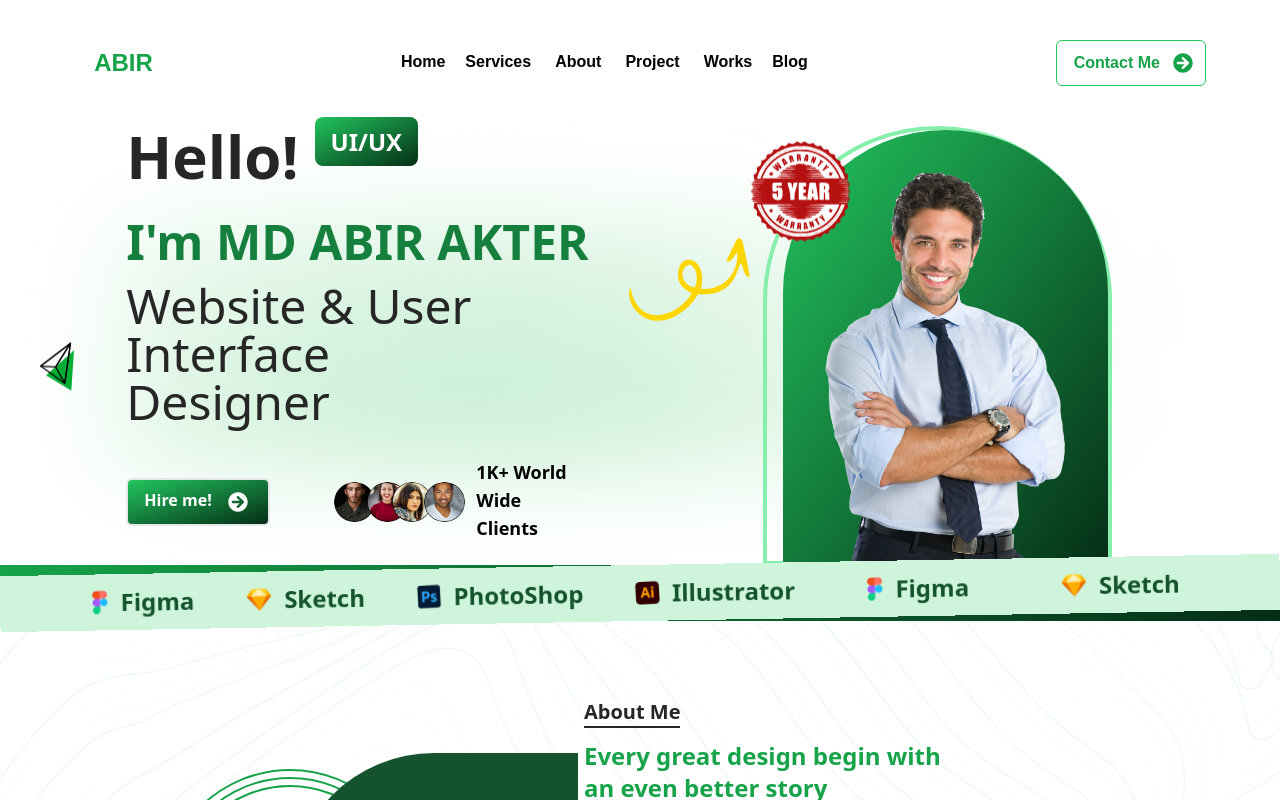
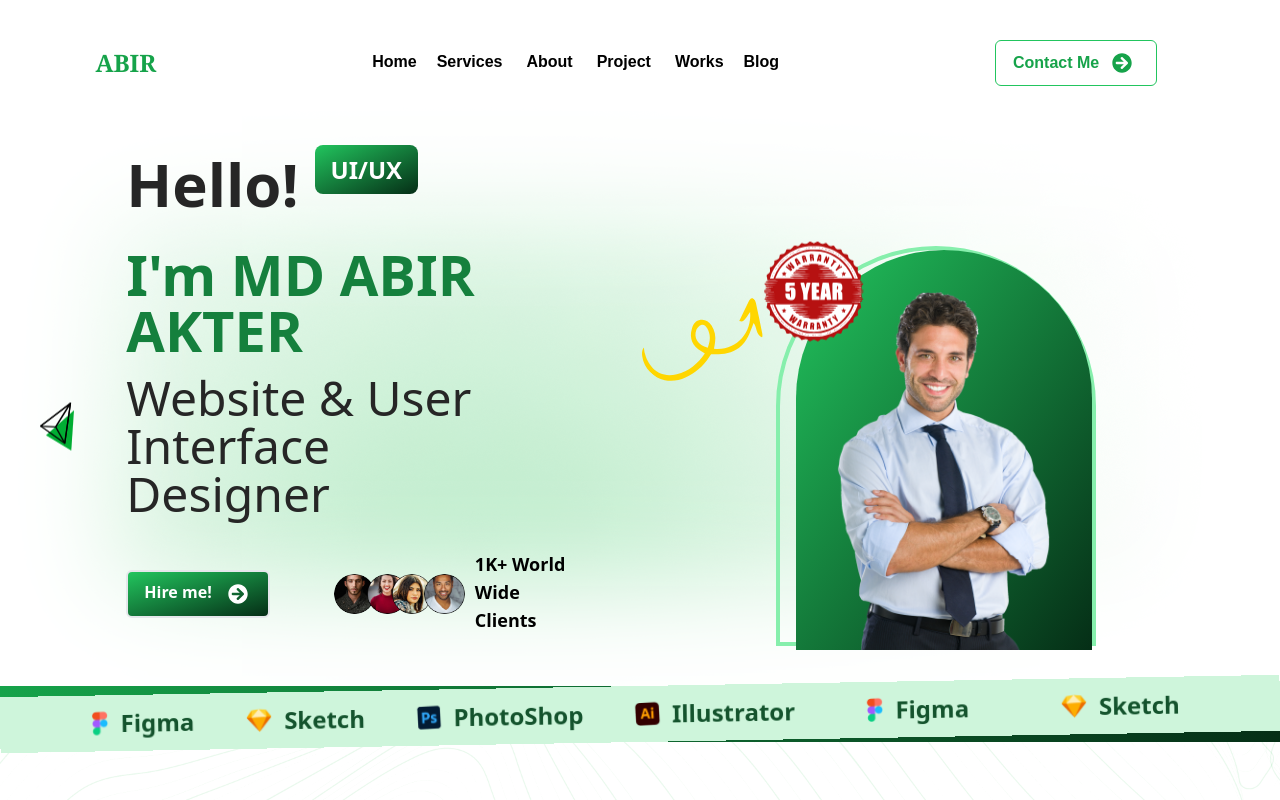
Before and after one commit to TamimMahmudBD/uiuxproject, a React (Create React App) app: page / in a window 1280 px wide. Shown: the top 800 px of the page. Built offline with nearby package versions, Linux system fonts and the light colour scheme.

Commit message:
add new section in home page

```diff
--- a/public/index.html
+++ b/public/index.html
@@ -11,7 +11,8 @@
 
   <link rel="manifest" href="%PUBLIC_URL%/manifest.json" />
 
-  <title>React App</title>
+  <title>ABIR - Website UI UX
+    Designer</title>
 </head>
 
 <body>
--- a/src/Components/AboutSec.jsx
+++ b/src/Components/AboutSec.jsx
@@ -22,8 +22,8 @@ const AboutSec = () => {
             flex
             items-center
             justify-center
-            mm:pt-16
-            mm:pb-24
+            mm:pt-0
+            mm:pb-4
             md:pl-5
             lg:-mt-14
 
--- a/src/Components/Card.jsx
+++ b/src/Components/Card.jsx
@@ -8,13 +8,14 @@ const Card = () => {
         md:flex-row
         items-center
         justify-center
+        lg:px-7
         xl:px-28 '>
             <div className='
             flex
 
             items-center
             justify-center
-            text-center
+            text-left
             bg-gradient-to-br
             from-green-500
             to-green-950
@@ -28,7 +29,7 @@ const Card = () => {
             md:h-32
             '>
                 <h1 className=' text-5xl md:text-4xl font-bold lg:text-5xl mx-2 md:ml-01'>20</h1>
-                <h3 className=' text-2xl md:text-xl md:mr-01'>Co-Agent</h3>
+                <h3 className=' text-2xl md:text-xl md:mr-01 text-left'>Co-Agent</h3>
             </div>
             <div className='
             flex
@@ -50,7 +51,7 @@ const Card = () => {
             md:h-32
             '>
                 <h1 className='text-5xl font-bold lg:text-5xl md:text-4xl mx-2 md:ml-01'>356</h1>
-                <h3 className='text-2xl md:text-xl md:mr-01'>Digital <br /> Product</h3>
+                <h3 className='text-2xl md:text-xl md:mr-01 text-left'>Digital <br /> Product</h3>
             </div>
             <div className='
             flex
@@ -73,7 +74,7 @@ const Card = () => {
 
             '>
                 <h1 className='text-5xl font-bold lg:text-5xl md:text-4xl mx-2 md:ml-01'>2K</h1>
-                <h3 className='text-2xl md:text-xl md:mr-01'>Total <br /> Product</h3>
+                <h3 className='text-2xl md:text-xl md:mr-01 text-left'>Total <br /> Product</h3>
             </div>
             <div className='
             flex
@@ -93,7 +94,7 @@ const Card = () => {
             md:h-32
             '>
                 <h1 className='text-5xl font-bold lg:text-5xl md:text-4xl mx-2 md:ml-01'>1.1K</h1>
-                <h3 className='text-2xl md:text-xl md:mr-01'>Our Happy <br /> Claint</h3>
+                <h3 className='text-2xl md:text-xl md:mr-01 text-left'>Our Happy <br /> Claint</h3>
             </div>
 
         </div>
--- a/src/Components/Header.jsx
+++ b/src/Components/Header.jsx
@@ -9,35 +9,49 @@ const Header = () => {
     <div className='
     mm:flex
     mm:justify-between
+    mm:items-center
     sm:flex-col
     md:flex-row
     md:items-center
     font-semibold
     md:justify-center
-    mm:mx-5
-    mm:mr-2
-    mm:mt-5
+    mm:pt-5
+
     sm:mx-0
     sm:my-10
-    md:mt-10
+    md:mt-5
     md:mb-3
-    md:ml-5
+    lg:mx-20
+    xl:mx-16
+
     Raleway '>
+
       <div>
         <h1 className='
+        mm:mr-56
+        sm:mr-0
+        md:mr-0
+        xl:mr-0
+        font-serif
         font-bold
         text-green-600
         text-2xl
-        cursor-pointer'>ABIR</h1>
+        cursor-pointer'><a href="/"> &nbsp;&nbsp;ABIR</a></h1>
       </div>
+
+      <div className='flex justify-between sm:hidden'>
+        <MobMenu />
+      </div>
+
       <div className='
       mm:hidden
       md:justify-between
       sm:items-center
       sm:justify-center
       sm:flex md:flex
-      md:mx-12 lg:mx-44
-      xl:mx-60
+      md:mx-12
+      lg:mx-36
+      xl:mx-52
       2xl:mx-72 '>
         <Link to={'./'}>
           <h1 className='
@@ -86,6 +100,7 @@ const Header = () => {
         border-green-500
         px-2
         py-2
+        xl:mr-10
         relative
         inline-flex
         items-center
@@ -119,6 +134,7 @@ const Header = () => {
           group-hover:text-white
           z-10">
             <a className='
+            w-36
           flex
           flex-row
           items-center'
@@ -132,9 +148,7 @@ const Header = () => {
           </span>
         </button>
       </div>
-      <div className=' sm:hidden'>
-        <MobMenu />
-      </div>
+
       <div>
 
       </div>
--- a/src/Components/Hero.jsx
+++ b/src/Components/Hero.jsx
@@ -25,7 +25,7 @@ const Hero = () => {
       md:flex-row
       md:justify-center
       md:mt-5
-      xl:pr-32
+      xl:pr-36
       bgImg'>
         <img className='
         mm:hidden
@@ -43,8 +43,9 @@ const Hero = () => {
         mm:mx-5
         sm:mx-0
         md:pl-10
-        lg:mr-32
-        xl:mr-36">
+        lg:mr-28
+        xl:mr-40
+        xl:my-12">
           <div className='
           flex
           mb-0
@@ -101,7 +102,7 @@ const Hero = () => {
               mm:text-3xl
               md:text-4xl
               lg:text-5xl
-              xl:text-5xl
+              xl:text-[3.5rem]
               2xl:text-7xl
               font-bold">I'm MD ABIR AKTER<br /></span>
             </div>
@@ -136,7 +137,8 @@ const Hero = () => {
           mm:flex-col
           lg:flex-row
           md:justify-start
-          md:items-start'>
+          md:items-start
+          xl:mb-0'>
             <div className=''>
               <button className='
               border-2
@@ -207,6 +209,7 @@ const Hero = () => {
           sm:hidden
           lg:block
           xl:block
+          lg:mt-10
           2xl:block
           animate-bounce' src={expImg} alt="" />
           <img className='
@@ -219,28 +222,28 @@ const Hero = () => {
         <div className='
         mm:mx-3
         sm:mr-10
-        md:mt-5'>
+        md:mt-[6.25rem]'>
           <div class="
-          w-[349px]
-          lg:w-[249]
-          lg:h-[349]
-          h-[439px]
-          rounded-tl-[311px]
-          rounded-tr-[311px]
+          w-[300px]
+          h-[350px]
+          lg:w-[320px]
+          lg:h-[400px]
+          rounded-tl-[300px]
+          rounded-tr-[300px]
           border-4 pl-4
           border-green-300">
             <div class=""> </div><img className='
-            w-[349px]
-            h-[439px]
-            lg:w-[249]
-            lg:h-[349]
+            w-[300px]
+            h-[350px]
+            lg:w-[320px]
+            lg:h-[400px]
             p-10
             pb-0
             bg-gradient-to-br
             from-green-500
             to-green-950
-            rounded-tl-[311px]
-            rounded-tr-[311px]' src={manimg} alt="react logo" /></div>
+            rounded-tl-[300px]
+            rounded-tr-[300px]' src={manimg} alt="react logo" /></div>
         </div>
       </div>
     </div>
--- a/src/Components/MobMenu.jsx
+++ b/src/Components/MobMenu.jsx
@@ -4,7 +4,7 @@ import { useState } from "react"; // import state
 const MobMenu = () => {
     const [isNavOpen, setIsNavOpen] = useState(false);
     return (
-        <div className="flex ml-64 mr-5 items-end">
+        <div className="flex  items-end">
 
             <nav>
                 <section className="MOBILE-MENU flex lg:hidden">
--- /dev/null
+++ b/src/Components/images/Service.jsx
@@ -0,0 +1,9 @@
+import React from 'react'
+
+const Service = () => {
+  return (
+    <div>Service</div>
+  )
+}
+
+export default Service
```
Lines whose indentation alone changed are shown as unchanged.
